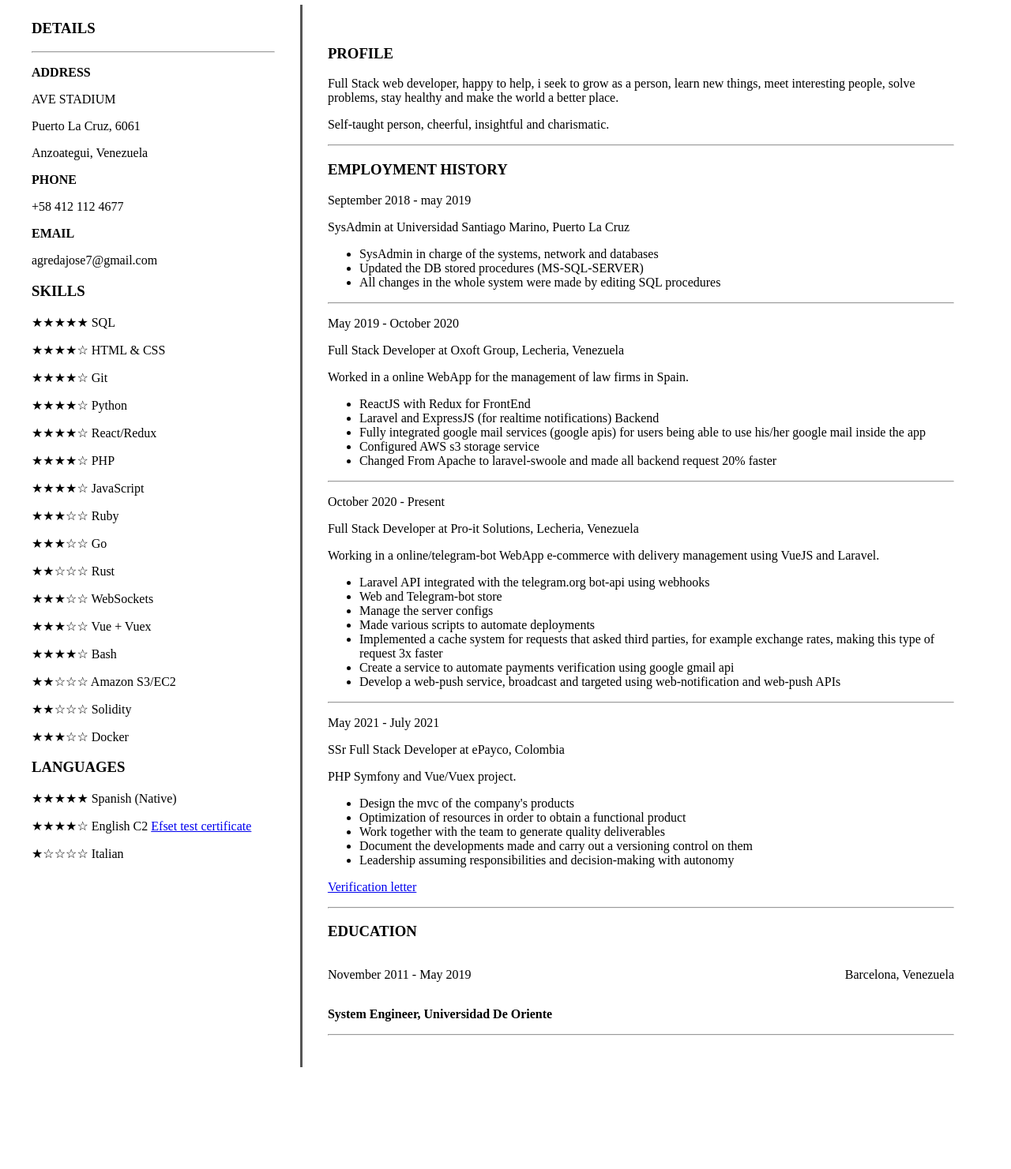
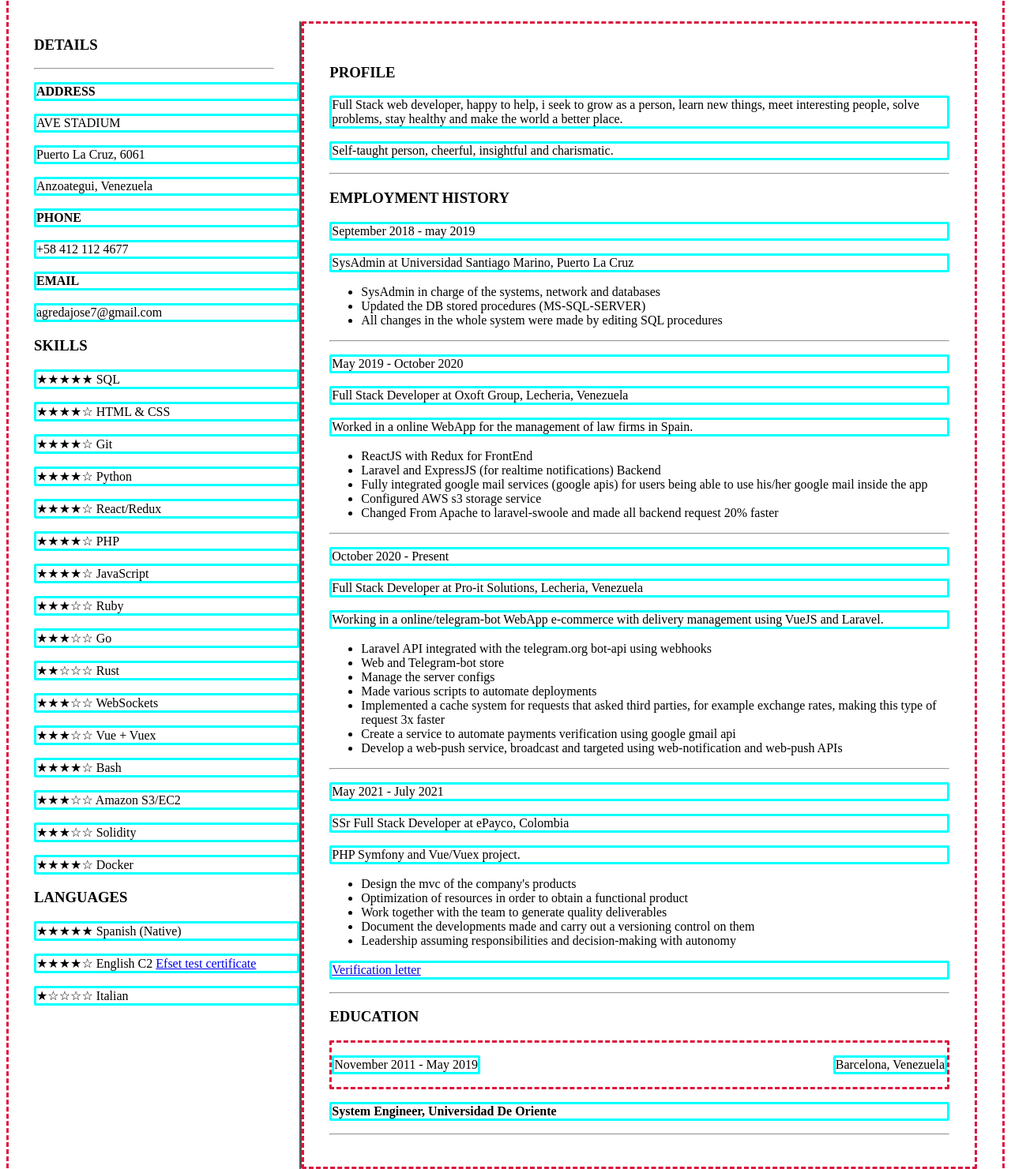
Before and after one commit to Antuan01/simple-cv, a website: page index.html in a window 1280 px wide. Shown: the part 300-1781 px from the top of the page at 79% size. Before the commit the page ends 1692 px from the top, so only its background shows below. Drawn offline with Linux system fonts and the light colour scheme.

Commit message:
css fixes

```diff
--- a/index.html
+++ b/index.html
@@ -5,150 +5,216 @@
     <meta http-equiv="x-ua-compatible" content="ie=edge" />
     <meta name="viewport" content="width=device-width, initial-scale=1" />
 
-    <title> FullStack Developer </title>
+    <title>FullStack Developer</title>
     <link rel="stylesheet" href="main.css" />
     <link rel="icon" href="images/favicon.png" />
 
     <!-- Primary Meta Tags -->
     <title>Jose Agreda - FullStack Developer</title>
-    <meta name="title" content="Jose Agreda - FullStack Developer">
-    <meta name="description" content=" Full Stack web developer, happy to help, i seek to grow as a person, learn new things, meet interesting people, stay healthy and make the world a better place. ">
+    <meta name="title" content="Jose Agreda - FullStack Developer" />
+    <meta
+      name="description"
+      content=" Full Stack web developer, happy to help, i seek to grow as a person, learn new things, meet interesting people, stay healthy and make the world a better place. "
+    />
 
     <!-- Open Graph / Facebook -->
-    <meta property="og:type" content="website">
-    <meta property="og:url" content="https://metatags.io/">
-    <meta property="og:title" content="Jose Agreda - FullStack Developer">
-    <meta property="og:description" content=" Full Stack web developer, happy to help, i seek to grow as a person, learn new things, meet interesting people, stay healthy and make the world a better place. ">
-    <meta property="og:image" content="https://metatags.io/assets/meta-tags-16a33a6a8531e519cc0936fbba0ad904e52d35f34a46c97a2c9f6f7dd7d336f2.png">
+    <meta property="og:type" content="website" />
+    <meta property="og:url" content="https://metatags.io/" />
+    <meta property="og:title" content="Jose Agreda - FullStack Developer" />
+    <meta
+      property="og:description"
+      content=" Full Stack web developer, happy to help, i seek to grow as a person, learn new things, meet interesting people, stay healthy and make the world a better place. "
+    />
+    <meta
+      property="og:image"
+      content="https://metatags.io/assets/meta-tags-16a33a6a8531e519cc0936fbba0ad904e52d35f34a46c97a2c9f6f7dd7d336f2.png"
+    />
 
     <!-- Twitter -->
-    <meta property="twitter:card" content="summary_large_image">
-    <meta property="twitter:url" content="https://metatags.io/">
-    <meta property="twitter:title" content="Jose Agreda - FullStack Developer">
-    <meta property="twitter:description" content=" Full Stack web developer, happy to help, i seek to grow as a person, learn new things, meet interesting people, stay healthy and make the world a better place. ">
-    <meta property="twitter:image" content="https://metatags.io/assets/meta-tags-16a33a6a8531e519cc0936fbba0ad904e52d35f34a46c97a2c9f6f7dd7d336f2.png">
-
+    <meta property="twitter:card" content="summary_large_image" />
+    <meta property="twitter:url" content="https://metatags.io/" />
+    <meta
+      property="twitter:title"
+      content="Jose Agreda - FullStack Developer"
+    />
+    <meta
+      property="twitter:description"
+      content=" Full Stack web developer, happy to help, i seek to grow as a person, learn new things, meet interesting people, stay healthy and make the world a better place. "
+    />
+    <meta
+      property="twitter:image"
+      content="https://metatags.io/assets/meta-tags-16a33a6a8531e519cc0936fbba0ad904e52d35f34a46c97a2c9f6f7dd7d336f2.png"
+    />
   </head>
 
   <body>
     <div class="padding">
-          <h1> JOSE AGREDA </h1>
-          <p> Full Stack Developer </p>
-          <p> Totally a Human :)  </p>
-          <a target="_blank" href="https://github.com/Antuan01"><img src="assets/GitHub-Mark-32px.png"></a>
+      <h1>JOSE AGREDA ~ Antuan01</h1>
+      <p>Full Stack Developer</p>
+      <p>Totally a Human :)</p>
+      <a target="_blank" href="https://github.com/Antuan01"
+        ><img src="assets/GitHub-Mark-32px.png"
+      /></a>
     </div>
 
-      <hr class="w-95"/>
+    <hr class="w-95" />
 
-      <div class="flex padding">
-          <div class="w-3 border-right">
-              <h3> DETAILS </h3>
+    <div class="content">
+      <div class="block1">
+        <h3>DETAILS</h3>
         <hr class="mr-2" />
-              <p> <b> ADDRESS </b></p>
-              <p> AVE STADIUM </p>
-              <p> Puerto La Cruz, 6061 </p>
-              <p> Anzoategui, Venezuela </p>
-              <p> <b> PHONE </b></p>
-              <p> +58 412 112 4677 </p>
-              <p> <b> EMAIL </b></p>
-              <p> agredajose7@gmail.com </p>
-              <h3> SKILLS </h3>
-              <p> ★★★★★ SQL </p>
-              <p> ★★★★☆ HTML & CSS </p>
-              <p> ★★★★☆ Git</p>
-              <p> ★★★★☆ Python </p>
-              <p> ★★★★☆ React/Redux </p>
-              <p> ★★★★☆ PHP </p>
-              <p> ★★★★☆ JavaScript </p>
-              <p> ★★★☆☆ Ruby </p>
-              <p> ★★★☆☆ Go </p>
-              <p> ★★☆☆☆ Rust </p>
-              <p> ★★★☆☆ WebSockets </p>
-              <p> ★★★☆☆ Vue + Vuex</p>
-              <p> ★★★★☆ Bash </p>
-              <p> ★★☆☆☆ Amazon S3/EC2</p>
-              <p> ★★☆☆☆ Solidity </p>
-              <p> ★★★☆☆ Docker </p>
-              <h3> LANGUAGES </h3>
-              <p> ★★★★★ Spanish (Native) </p>
-              <p> ★★★★☆ English C2 <a target="_blank" href="https://www.efset.org/cert/XNeTTN" > Efset test certificate</a></p>
-              <p> ★☆☆☆☆ Italian </p>
+        <p><b> ADDRESS </b></p>
+        <p>AVE STADIUM</p>
+        <p>Puerto La Cruz, 6061</p>
+        <p>Anzoategui, Venezuela</p>
+        <p><b> PHONE </b></p>
+        <p>+58 412 112 4677</p>
+        <p><b> EMAIL </b></p>
+        <p>agredajose7@gmail.com</p>
+        <h3>SKILLS</h3>
+        <p>★★★★★ SQL</p>
+        <p>★★★★☆ HTML & CSS</p>
+        <p>★★★★☆ Git</p>
+        <p>★★★★☆ Python</p>
+        <p>★★★★☆ React/Redux</p>
+        <p>★★★★☆ PHP</p>
+        <p>★★★★☆ JavaScript</p>
+        <p>★★★☆☆ Ruby</p>
+        <p>★★★☆☆ Go</p>
+        <p>★★☆☆☆ Rust</p>
+        <p>★★★☆☆ WebSockets</p>
+        <p>★★★☆☆ Vue + Vuex</p>
+        <p>★★★★☆ Bash</p>
+        <p>★★★☆☆ Amazon S3/EC2</p>
+        <p>★★★☆☆ Solidity</p>
+        <p>★★★★☆ Docker</p>
+        <h3>LANGUAGES</h3>
+        <p>★★★★★ Spanish (Native)</p>
+        <p>
+          ★★★★☆ English C2
+          <a target="_blank" href="https://www.efset.org/cert/XNeTTN">
+            Efset test certificate</a
+          >
+        </p>
+        <p>★☆☆☆☆ Italian</p>
       </div>
-        <div class="w-7 padding">
-            <h3> PROFILE </h3>
-            <p> Full Stack web developer, happy to help, i seek to grow as a person, learn new things, meet interesting people, solve problems, stay healthy and make the world a better place. </p>
-            <p> Self-taught person, cheerful, insightful and charismatic. </p>
+
+      <div class="block2">
+        <h3>PROFILE</h3>
+        <p>
+          Full Stack web developer, happy to help, i seek to grow as a person,
+          learn new things, meet interesting people, solve problems, stay
+          healthy and make the world a better place.
+        </p>
+        <p>Self-taught person, cheerful, insightful and charismatic.</p>
 
         <hr />
 
-            <h3> EMPLOYMENT HISTORY </h3>
+        <h3>EMPLOYMENT HISTORY</h3>
 
-            <p> September 2018 - may 2019 <p>
-            <p> SysAdmin at Universidad Santiago Marino, Puerto La Cruz </p>
+        <p>September 2018 - may 2019</p>
+        <p>SysAdmin at Universidad Santiago Marino, Puerto La Cruz</p>
         <ul>
-                <li> SysAdmin in charge of the systems, network and databases </li>
-                <li> Updated the DB stored procedures (MS-SQL-SERVER) </li>
-                <li> All changes in the whole system were made by editing SQL procedures </li>
-            </ul>
-
-            <hr/>
-
-            <p> May 2019 - October 2020 <p>
-            <p> Full Stack Developer at Oxoft Group, Lecheria, Venezuela </p>
-            <p>  Worked in a online WebApp for the management of law firms in Spain. </p>
-
-            <ul>
-                <li> ReactJS with Redux for FrontEnd </li>
-                <li> Laravel and ExpressJS (for realtime notifications) Backend </li>
-                <li> Fully integrated google mail services (google apis) for users being able to use his/her google mail inside the app </li>
-                <li> Configured AWS s3 storage service </li>
-                <li> Changed From Apache to laravel-swoole and made all backend request 20% faster </li>
+          <li>SysAdmin in charge of the systems, network and databases</li>
+          <li>Updated the DB stored procedures (MS-SQL-SERVER)</li>
+          <li>
+            All changes in the whole system were made by editing SQL procedures
+          </li>
         </ul>
 
         <hr />
 
-            <p> October 2020 - Present <p>
-            <p> Full Stack Developer at Pro-it Solutions, Lecheria, Venezuela </p>
-            <p>  Working in a online/telegram-bot WebApp e-commerce with delivery management using VueJS and Laravel. </p>
+        <p>May 2019 - October 2020</p>
+        <p>Full Stack Developer at Oxoft Group, Lecheria, Venezuela</p>
+        <p>
+          Worked in a online WebApp for the management of law firms in Spain.
+        </p>
 
         <ul>
-                <li> Laravel API integrated with the telegram.org bot-api using webhooks </li>
-                <li> Web and Telegram-bot store  </li>
-                <li> Manage the server configs </li>
-                <li> Made various scripts to automate deployments </li>
-                <li> Implemented a cache system for requests that asked third parties, for example exchange rates, making this type of request 3x faster </li>
-                <li> Create a service to automate payments verification using google gmail api </li>
-                <li> Develop a web-push service, broadcast and targeted using web-notification and web-push APIs </li>
+          <li>ReactJS with Redux for FrontEnd</li>
+          <li>Laravel and ExpressJS (for realtime notifications) Backend</li>
+          <li>
+            Fully integrated google mail services (google apis) for users being
+            able to use his/her google mail inside the app
+          </li>
+          <li>Configured AWS s3 storage service</li>
+          <li>
+            Changed From Apache to laravel-swoole and made all backend request
+            20% faster
+          </li>
         </ul>
-
 
         <hr />
 
-            <p> May 2021 - July 2021 <p>
-            <p> SSr Full Stack Developer at ePayco, Colombia </p>
-            <p> PHP Symfony and Vue/Vuex project. </p>
+        <p>October 2020 - Present</p>
+        <p>Full Stack Developer at Pro-it Solutions, Lecheria, Venezuela</p>
+        <p>
+          Working in a online/telegram-bot WebApp e-commerce with delivery
+          management using VueJS and Laravel.
+        </p>
 
         <ul>
-                <li> Design the mvc of the company's products </li>
-                <li> Optimization of resources in order to obtain a functional product</li>
-                <li> Work together with the team to generate quality deliverables</li>
-                <li> Document the developments made and carry out a versioning control on them </li>
-                <li> Leadership assuming responsibilities and decision-making with autonomy </li>
+          <li>
+            Laravel API integrated with the telegram.org bot-api using webhooks
+          </li>
+          <li>Web and Telegram-bot store</li>
+          <li>Manage the server configs</li>
+          <li>Made various scripts to automate deployments</li>
+          <li>
+            Implemented a cache system for requests that asked third parties,
+            for example exchange rates, making this type of request 3x faster
+          </li>
+          <li>
+            Create a service to automate payments verification using google
+            gmail api
+          </li>
+          <li>
+            Develop a web-push service, broadcast and targeted using
+            web-notification and web-push APIs
+          </li>
         </ul>
 
-            <p> <a target="_blank" href="https://files.antuan01.com/ref-JA-epayco-interfell.pdf" > Verification letter </a></p>
         <hr />
 
-            <h3> EDUCATION </h3>
-            <div class="flex space-between"> <p> November 2011 - May 2019 </p> <p> Barcelona, Venezuela </p> </div>
-            <p> <b> System Engineer, Universidad De Oriente  </b> </p>
+        <p>May 2021 - July 2021</p>
+        <p>SSr Full Stack Developer at ePayco, Colombia</p>
+        <p>PHP Symfony and Vue/Vuex project.</p>
+
+        <ul>
+          <li>Design the mvc of the company's products</li>
+          <li>
+            Optimization of resources in order to obtain a functional product
+          </li>
+          <li>Work together with the team to generate quality deliverables</li>
+          <li>
+            Document the developments made and carry out a versioning control on
+            them
+          </li>
+          <li>
+            Leadership assuming responsibilities and decision-making with
+            autonomy
+          </li>
+        </ul>
+
+        <p>
+          <a
+            target="_blank"
+            href="https://files.antuan01.com/ref-JA-epayco-interfell.pdf"
+          >
+            Verification letter
+          </a>
+        </p>
+        <hr />
+
+        <h3>EDUCATION</h3>
+        <div class="flex space-between">
+          <p>November 2011 - May 2019</p>
+          <p>Barcelona, Venezuela</p>
+        </div>
+        <p><b> System Engineer, Universidad De Oriente </b></p>
 
         <hr />
       </div>
     </div>
-
-    <div>
-        </div>
-    <script src="js/scripts.js"></script>
   </body>
 </html>
--- a/main.css
+++ b/main.css
@@ -4,18 +4,6 @@
 
 .space-between {
   justify-content: space-between;
-}
-
-.w-7 {
-    width: 70%;
-}
-
-.w-8 {
-    width: 80%;
-}
-
-.w-3 {
-    width: 30%;
 }
 
 .w-95 {
@@ -34,3 +22,46 @@
 .mr-2 {
   margin-right: 2em;
 }
+
+div {
+  border-color: crimson;
+  border-radius: 2px;
+  border-style: dashed;
+}
+
+p {
+  border-color: cyan;
+  border-radius: 2px;
+  border-style: solid;
+}
+
+@media only screen and (max-width: 600px) {
+  .content {
+  }
+
+  .block1 {
+    padding: 2em;
+  }
+
+  .block2 {
+    padding: 2em;
+  }
+}
+
+@media only screen and (min-width: 601px) {
+  .content {
+    display: flex;
+    padding: 2em;
+  }
+
+  .block1 {
+    width: 30%;
+    border-style: none solid none none;
+    border-color: #555;
+  }
+
+  .block2 {
+    width: 70%;
+    padding: 2em;
+  }
+}
```
Also changed, not shown: package.json (added, +16 -0 lines), 2 other files. Lines whose indentation alone changed are shown as unchanged.
